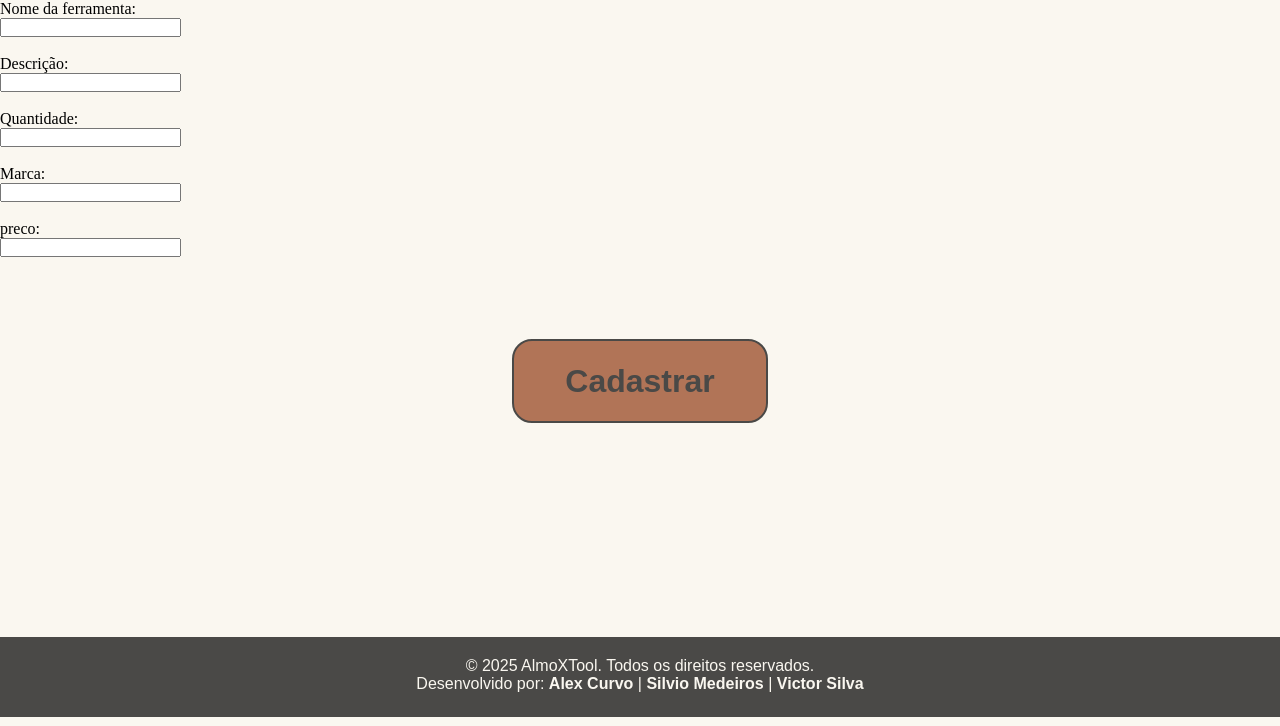
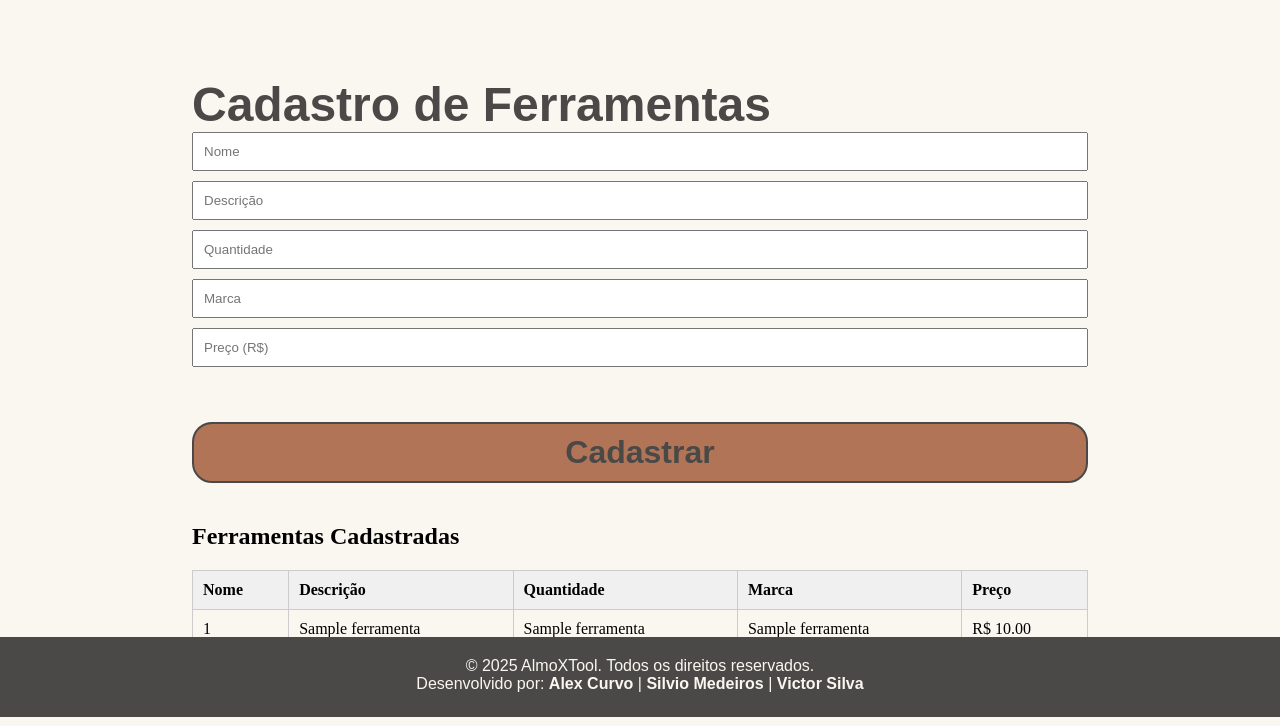
Before and after one commit to Alex-Olv/Almoxarifado, a Flask app: template templates/ferramentas.html in a window 1280 px wide. Shown: the part 83-809 px from the top of the page. Run offline with Flask 3, Linux system fonts and the light colour scheme; the template is opened without the code that fills it: most values are stand-ins (such as "Sample title", 1, 10 or a date in 2020).

Commit message:
Ferramentas atualizado

```diff
--- a/app.py
+++ b/app.py
@@ -3,7 +3,6 @@ import mysql.connector
 
 app = Flask(__name__)
 
-# Função de conexão com MySQL
 def conectar():
     return mysql.connector.connect(
         host="localhost",
@@ -12,17 +11,21 @@ def conectar():
         database="db_almoxarifado"
     )
 
-# 🔗 Página inicial
 @app.route('/')
 def inicio():
     return render_template('inicio.html')
 
-# 🔗 Página do formulário de ferramentas
+# 🔗 Página do formulário + listagem
 @app.route('/ferramentas')
 def formulario():
-    return render_template('ferramentas.html')
+    conexao = conectar()
+    cursor = conexao.cursor()
+    cursor.execute("SELECT nome, descricao, quantidade, marca, preco FROM tb_ferramentas")
+    ferramentas = cursor.fetchall()
+    cursor.close()
+    conexao.close()
+    return render_template('ferramentas.html', ferramentas=ferramentas)
 
-# 🔗 Cadastrar ferramentas
 @app.route('/cadastrar', methods=['POST'])
 def cadastrar():
     nome = request.form['nome']
@@ -37,7 +40,6 @@ def cadastrar():
     valores = (nome, descricao, quantidade, marca, preco)
     cursor.execute(sql, valores)
     conexao.commit()
-
     cursor.close()
     conexao.close()
 
--- a/static/css/style.css
+++ b/static/css/style.css
@@ -129,3 +129,30 @@ html,body{
     text-decoration: underline;
     transition: 0.3s;
 }
+
+.tabela_ferramentas {
+    width: 100%;
+    border-collapse: collapse;
+    margin-top: 20px;
+}
+
+.tabela_ferramentas th, .tabela_ferramentas td {
+    border: 1px solid #ccc;
+    padding: 10px;
+    text-align: left;
+}
+
+.tabela_ferramentas th {
+    background-color: #f0f0f0;
+}
+
+.formulario_ferramenta input,
+.formulario_ferramenta button {
+    width: 100%;
+    padding: 10px;
+    margin-bottom: 10px;
+}
+
+.titulo_secundario {
+    margin-top: 40px;
+}
--- a/templates/ferramentas.html
+++ b/templates/ferramentas.html
@@ -4,48 +4,69 @@
     <meta charset="UTF-8">
     <meta name="viewport" content="width=device-width, initial-scale=1.0">
     <link rel="stylesheet" href="{{ url_for('static', filename='css/style.css') }}">
-    <title>AlmoXTool</title>
+    <title>Ferramentas | AlmoXTool</title>
 </head>
 <body>
     <header class="cabecalho">
         <h1 class="titulo_cabecalho">AlmoXTool</h1>
         <nav class="menu_cabecalho">
             <ul class="lista_menu_cabecalho">
-                <li><a class="link_menu" href="http://127.0.0.1:5000">Início</a></li>
-                <li><a class="link_menu" href="http://127.0.0.1:5000/ferramentas">Ferramentas</a></li>
+                <li><a class="link_menu" href="inicio.html">Início</a></li>
+                <li><a class="link_menu" href="ferramentas.html">Ferramentas</a></li>
                 <li><a class="link_menu" href="#">Empréstimos</a></li>
                 <li><a class="link_menu" href="#">Devoluções</a></li>
             </ul>
         </nav>
     </header>
-    <main >
-        <form action="/cadastrar" method="POST">
-                <label>Nome da ferramenta:</label><br>
-                <input type="text" name="nome" required><br><br>
 
-                <label>Descrição:</label><br>
-                <input type="text" name="descricao" required><br><br>
+    <main class="conteudo_principal">
+        <section class="conteudo_secundario">
+            <h1 class="titulo_principal">Cadastro de Ferramentas</h1>
 
-                <label>Quantidade:</label><br>
-                <input type="number" name="quantidade" required><br><br>
-
-                <label>Marca:</label><br>
-                <input type="text" name="marca" required><br><br>
-
-                <label>preco:</label><br>
-                <input type="number" name="preco" required><br><br>
-
+            <!-- ✅ Formulário -->
+            <form action="/cadastrar" method="POST" class="formulario_ferramenta">
+                <input type="text" name="nome" placeholder="Nome" required>
+                <input type="text" name="descricao" placeholder="Descrição" required>
+                <input type="number" name="quantidade" placeholder="Quantidade" required>
+                <input type="text" name="marca" placeholder="Marca" required>
+                <input type="number" step="0.01" name="preco" placeholder="Preço (R$)" required>
                 <button type="submit" class="botao_principal">Cadastrar</button>
             </form>
+
+            <!-- ✅ Tabela de ferramentas cadastradas -->
+            <h2 class="titulo_secundario">Ferramentas Cadastradas</h2>
+            <table class="tabela_ferramentas">
+                <thead>
+                    <tr>
+                        <th>Nome</th>
+                        <th>Descrição</th>
+                        <th>Quantidade</th>
+                        <th>Marca</th>
+                        <th>Preço</th>
+                    </tr>
+                </thead>
+                <tbody>
+                    {% for ferramenta in ferramentas %}
+                    <tr>
+                        <td>{{ ferramenta[0] }}</td>
+                        <td>{{ ferramenta[1] }}</td>
+                        <td>{{ ferramenta[2] }}</td>
+                        <td>{{ ferramenta[3] }}</td>
+                        <td>R$ {{ "%.2f"|format(ferramenta[4]) }}</td>
+                    </tr>
+                    {% endfor %}
+                </tbody>
+            </table>
+        </section>
     </main>
+
     <footer class="rodape">
         <p>© 2025 AlmoXTool. Todos os direitos reservados.</p>
         <p>Desenvolvido por:
-        <a href="https://github.com/Alex-Olv" class="link_rodape">Alex Curvo</a> |
-        <a href="https://github.com/Silvio2627" class="link_rodape">Silvio Medeiros</a> |
-        <a href="https://github.com/victor020pro" class="link_rodape">Victor Silva</a>
+            <a href="https://github.com/Alex-Olv" class="link_rodape">Alex Curvo</a> |
+            <a href="https://github.com/Silvio2627" class="link_rodape">Silvio Medeiros</a> |
+            <a href="https://github.com/victor020pro" class="link_rodape">Victor Silva</a>
         </p>
     </footer>
-
 </body>
 </html>
```
